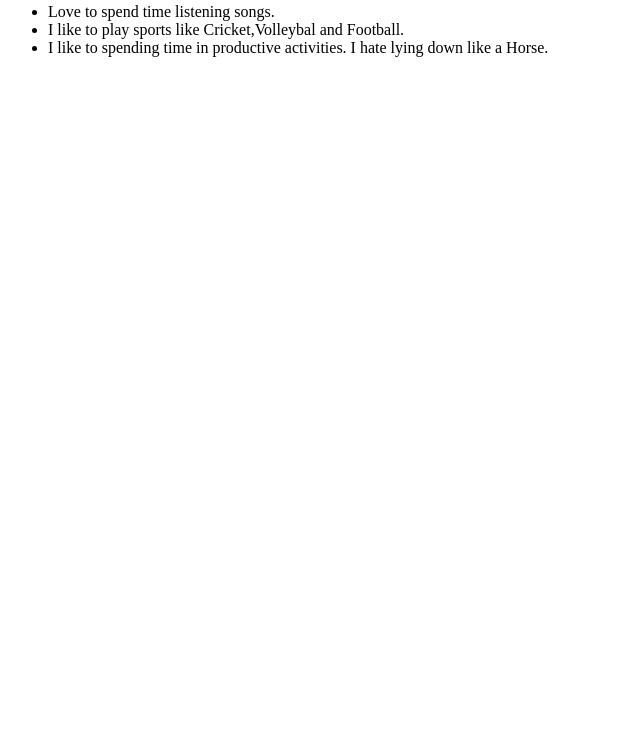
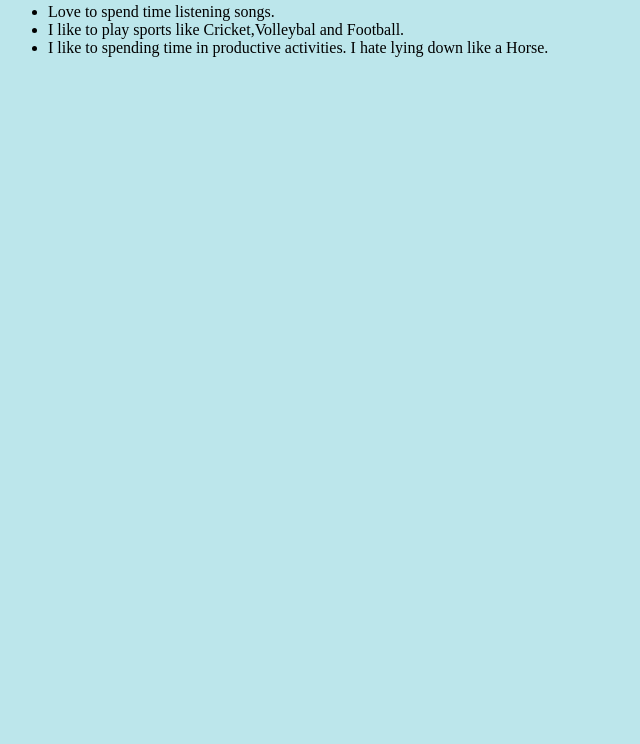
Before and after one commit to deepeshNiranjan28Bit/cv, a plain HTML site: page hobbies.html in a window 1280 px wide. Shown: the part 56-800 px from the top of the page, without its empty margins (0-640 px from the left). Drawn offline with Linux system fonts and the light colour scheme.

Commit message:
Update hobbies.html

```diff
--- a/hobbies.html
+++ b/hobbies.html
@@ -3,8 +3,9 @@
   <head>
     <meta charset="utf-8">
     <title>My Hobbies</title>
+    <link rel="icon" href="favicon.ico">
   </head>
-  <body>
+  <body style="background-color:#bce6eb;">
     <h3>My Hobbies</h3>
     <ul>
       <li>Love to spend time listening songs.</li>
```
